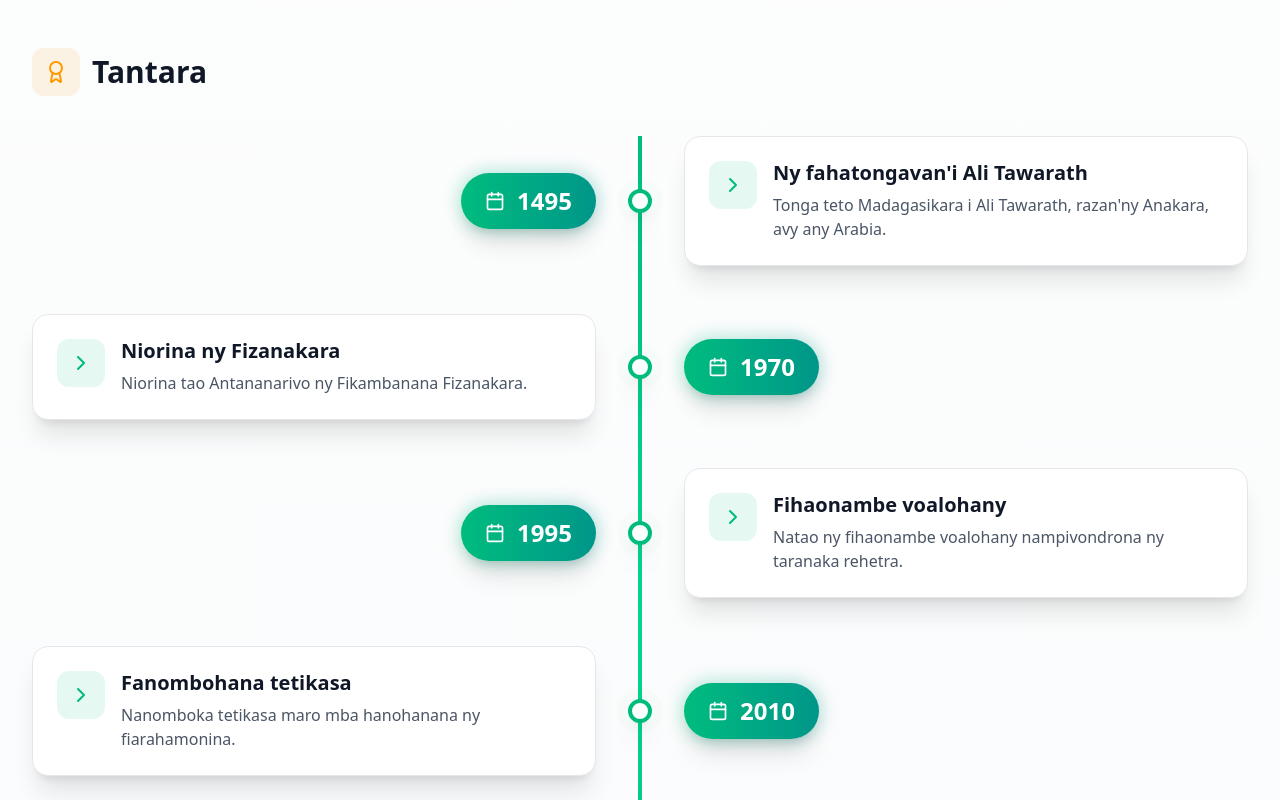
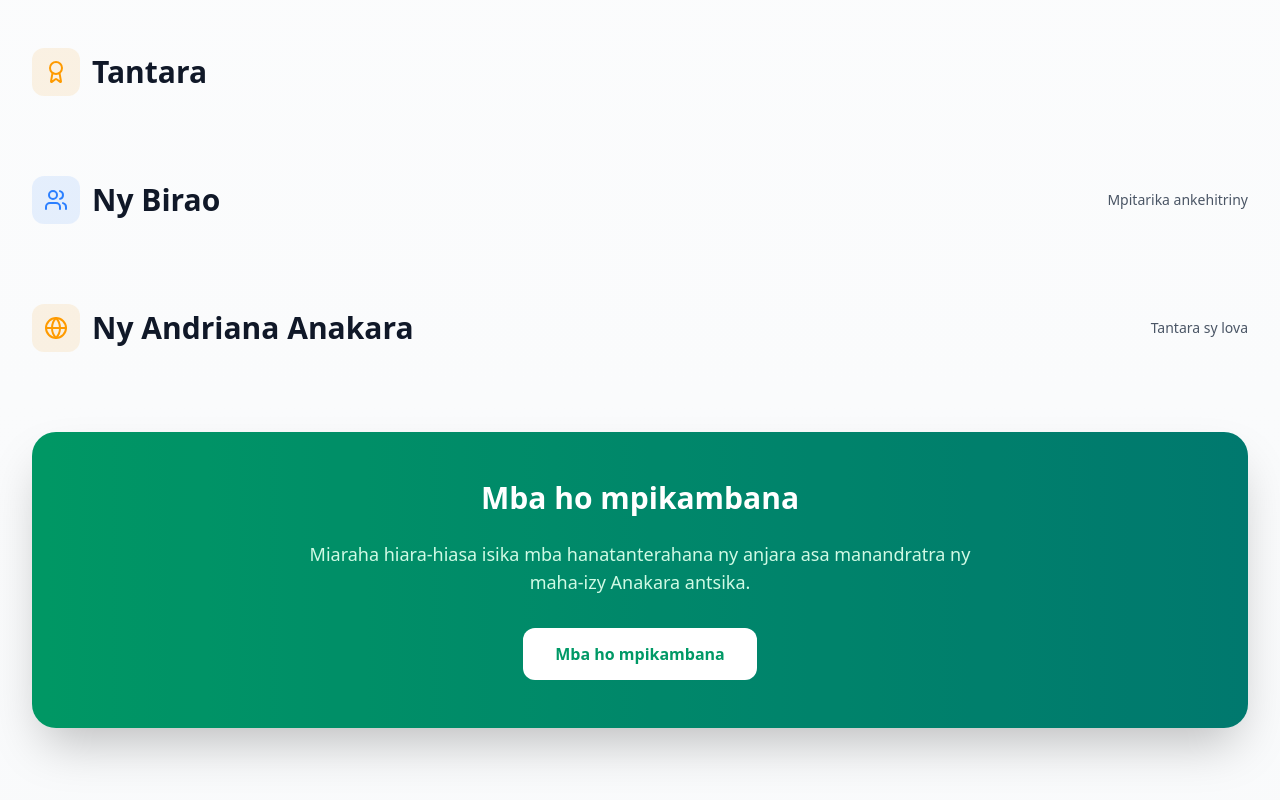
Before and after one commit to nassaigael/website, a React (Vite) app: page /about in a window 1280 px wide. Shown: the part 1840-2640 px from the top of the page. Built offline with nearby package versions, Linux system fonts and the light colour scheme.

Commit message:
feat(ui): remove Timeline component from AboutPage

```diff
--- a/src/components/sections/Timeline.tsx
+++ /dev/null
@@ -1,78 +0,0 @@
-import { motion } from 'framer-motion';
-import { Calendar, ChevronRight } from 'lucide-react';
-import { type TimelineEvent } from '../../data/index';
-import { useLanguage } from '../../contexts/LanguageContext';
-
-interface TimelineProps {
-  events: TimelineEvent[];
-}
-
-const Timeline = ({ events }: TimelineProps) => {
-  const { language } = useLanguage();
-
-  return (
-    <div className="relative">
-      {/* Timeline Line */}
-      <div className="absolute left-1/2 transform -translate-x-1/2 h-full w-1 bg-linear-to-b from-emerald-500 via-emerald-400 to-emerald-500" />
-
-      <div className="space-y-12">
-        {events.map((event, index) => (
-          <motion.div
-            key={event.year}
-            initial={{ opacity: 0, y: 50 }}
-            animate={{ opacity: 1, y: 0 }}
-            transition={{ duration: 0.5, delay: index * 0.1 }}
-            className={`relative flex items-center ${index % 2 === 0 ? 'flex-row' : 'flex-row-reverse'}`}
-          >
-            {/* Year Card */}
-            <div className={`flex-1 ${index % 2 === 0 ? 'pr-8 text-right' : 'pl-8'}`}>
-              <div className={`inline-block ${index % 2 === 0 ? 'ml-auto' : 'mr-auto'}`}>
-                <div className="relative group">
-                  <div className="absolute -inset-1 bg-linear-to-r from-emerald-500 to-teal-600 rounded-full blur opacity-25 group-hover:opacity-75 transition duration-1000 group-hover:duration-200" />
-                  <div className="relative px-6 py-3 bg-linear-to-r from-emerald-500 to-teal-600 rounded-full shadow-xl">
-                    <div className="flex items-center gap-3">
-                      <Calendar className="w-5 h-5 text-white" />
-                      <span className="text-2xl font-bold text-white">{event.year}</span>
-                    </div>
-                  </div>
-                </div>
-              </div>
-            </div>
-
-            {/* Timeline Dot */}
-            <div className="relative z-10">
-              <div className="w-6 h-6 bg-white border-4 border-emerald-500 rounded-full shadow-xl" />
-              <div className="absolute inset-0 animate-ping opacity-20">
-                <div className="w-6 h-6 bg-emerald-500 rounded-full" />
-              </div>
-            </div>
-
-            {/* Event Card */}
-            <div className={`flex-1 ${index % 2 === 0 ? 'pl-8' : 'pr-8'}`}>
-              <motion.div
-                whileHover={{ scale: 1.02, x: index % 2 === 0 ? 5 : -5 }}
-                className="bg-white dark:bg-gray-900 rounded-2xl p-6 shadow-xl border border-gray-200 dark:border-gray-800"
-              >
-                <div className="flex items-start gap-4">
-                  <div className="p-3 bg-emerald-500/10 rounded-xl">
-                    <ChevronRight className="w-6 h-6 text-emerald-500" />
-                  </div>
-                  <div className="flex-1">
-                    <h3 className="text-xl font-bold text-gray-900 dark:text-white mb-2">
-                      {event.title[language]}
-                    </h3>
-                    <p className="text-gray-600 dark:text-gray-300">
-                      {event.description[language]}
-                    </p>
-                  </div>
-                </div>
-              </motion.div>
-            </div>
-          </motion.div>
-        ))}
-      </div>
-    </div>
-  );
-};
-
-export default Timeline;
--- a/src/pages/AboutPage.tsx
+++ b/src/pages/AboutPage.tsx
@@ -17,9 +17,7 @@ import { useLanguage } from '../contexts/LanguageContext';
 import {
   aboutData,
   sectionContents,
-  timelineEvents,
 } from '../data/about';
-import Timeline from '../components/sections/Timeline';
 
 const AboutPage = () => {
   const { language } = useLanguage();
@@ -304,10 +302,6 @@ const AboutPage = () => {
               {t.sections.timeline}
             </h2>
           </div>
-
-          <div className="relative">
-            <Timeline events={timelineEvents} />
-          </div>
         </motion.section>
 
         {/* Bureau Section */}
```
Also changed, not shown: 1 other file (tests, documents, lock files or other folders).
